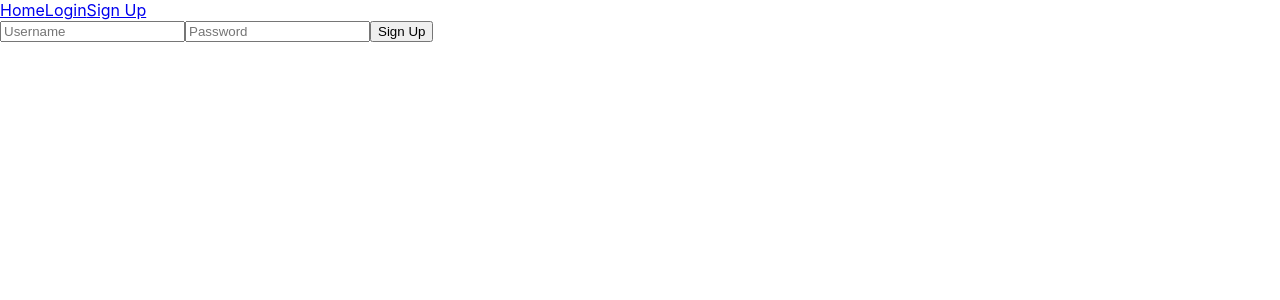
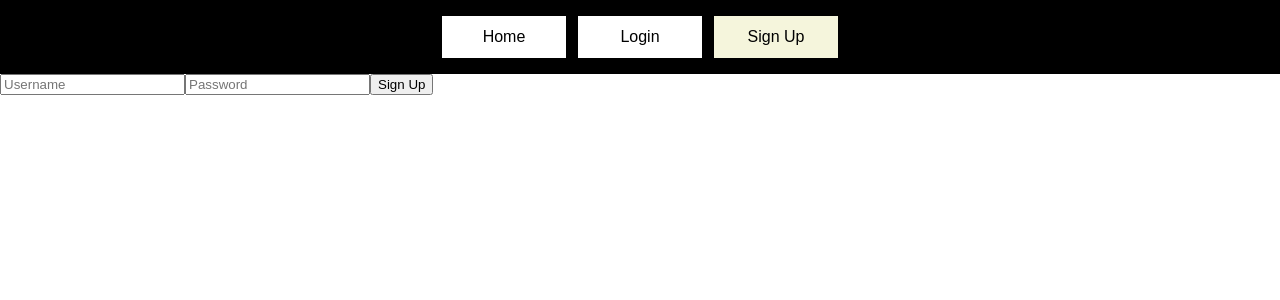
Before and after one commit to e4c5Nf3d6/phase-4-project, a React (Create React App) app in the folder client/: page /signup in a window 1280 px wide. Shown: the top 300 px of the page. Built offline with nearby package versions, Linux system fonts and the light colour scheme; no server answers.

Commit message:
add NavBar styling, implement login and signup redirects

```diff
--- a/client/src/components/App.js
+++ b/client/src/components/App.js
@@ -24,10 +24,10 @@ function App() {
                 <NavBar user={user} onSetUser={setUser} />
                 <Switch>
                     <Route path='/signup'>
-                        <SignUp />
+                        <SignUp onLogin={setUser} />
                     </Route>
                     <Route path='/login'>
-                        <Login onLogin={setUser}/>
+                        <Login onLogin={setUser} />
                     </Route>
                     <Route path='/'>
                         <h1>Home</h1>
--- a/client/src/components/Login.js
+++ b/client/src/components/Login.js
@@ -1,11 +1,16 @@
 import React, { useState } from "react";
+import { useHistory } from "react-router-dom";
 
 function Login({ onLogin }) {
+    const history = useHistory()
     const [username, setUsername] = useState("")
     const [password, setPassword] = useState("")
+    const [error, setError] = useState("")
 
     function handleSubmit(e) {
         e.preventDefault()
+        setError("")
+
         fetch("/login", {
             method: "POST",
             headers: {
@@ -19,13 +24,22 @@ function Login({ onLogin }) {
             .then((r) => {
                 if (r.ok) {
                     r.json()
-                    .then((user) => onLogin(user))
+                    .then((user) => {
+                        onLogin(user)
+                        history.push('/')
+                    })
+                } else {
+                    r.json()
+                    .then((err) => setError(err.error))
                 }
             })
 
+        setUsername("");
+        setPassword("");
     }
 
     return (
+        <>
             <form onSubmit={handleSubmit}>
                 <input
                     type="text"
@@ -43,6 +57,11 @@ function Login({ onLogin }) {
                 />
                 <button type="submit">Login</button>
             </form>
+            <div>
+                <p>{error}</p>
+            </div>
+        </>
+
     )
 }
 
--- a/client/src/components/NavBar.js
+++ b/client/src/components/NavBar.js
@@ -1,5 +1,16 @@
 import React from "react";
 import { NavLink } from "react-router-dom";
+
+const linkStyles = {
+    display: "inline-block",
+    textAlign: "center",
+    width: "100px",
+    padding: "12px",
+    margin: "6px 6px 6px",
+    background: "white",
+    textDecoration: "none",
+    color: "black",
+};
 
 function NavBar({ user, onSetUser }) {
     function handleLogout() {
@@ -12,21 +23,40 @@ function NavBar({ user, onSetUser }) {
     }
 
     return (
-        <div>
-            <NavLink to='/' exact>
+        <div className="navbar">
+            <NavLink
+                to='/'
+                exact
+                style={linkStyles}
+                activeStyle={{
+                    background: "beige"
+                }}
+            >
                 Home
             </NavLink>
             {user ?
                 <>
-                    <h2>Hello, {user.username}</h2>
-                    <button onClick={handleLogout}>Logout</button>
+                    <button className="logout" onClick={handleLogout}>Logout</button>
+                    <h2 className="greeting">Hello, {user.username}</h2>
                 </>
                 :
                 <>
-                    <NavLink to='/login'>
+                    <NavLink
+                        to='/login'
+                        style={linkStyles}
+                        activeStyle={{
+                            background: "beige"
+                        }}
+                    >
                         Login
                     </NavLink>
-                    <NavLink to='/signup'>
+                    <NavLink
+                        to='/signup'
+                        style={linkStyles}
+                        activeStyle={{
+                            background: "beige"
+                        }}
+                    >
                         Sign Up
                     </NavLink>
                 </>
--- a/client/src/components/SignUp.js
+++ b/client/src/components/SignUp.js
@@ -1,11 +1,16 @@
 import React, { useState } from "react";
+import { useHistory } from "react-router-dom";
 
-function SignUp() {
+function SignUp({ onLogin }) {
+    const history = useHistory()
     const [username, setUsername] = useState("")
     const [password, setPassword] = useState("")
+    const [error, setError] = useState("")
 
     function handleSubmit(e) {
         e.preventDefault();
+        setError("");
+
         fetch("/signup", {
             method: "POST",
             headers: {
@@ -16,14 +21,25 @@ function SignUp() {
                 password: password
             })
         })
-            .then((r) => r.json())
-            .then((user) => console.log(user))
+            .then((r) => {
+                if (r.ok) {
+                    r.json()
+                    .then((user) => {
+                        onLogin(user)
+                        history.push("/")
+                    })
+                } else {
+                    r.json()
+                    .then((err) => setError(err.error))
+                }
+            })
 
         setUsername("")
         setPassword("")
     }
 
     return (
+        <>
             <form onSubmit={handleSubmit}>
                 <input
                     type="text"
@@ -41,6 +57,11 @@ function SignUp() {
                 />
                 <button type="submit">Sign Up</button>
             </form>
+            <div>
+                <p>{error}</p>
+            </div>
+        </>
+
     )
 }
 
--- a/client/src/index.css
+++ b/client/src/index.css
@@ -1,13 +1,28 @@
 body {
   margin: 0;
-  font-family: -apple-system, BlinkMacSystemFont, 'Segoe UI', 'Roboto', 'Oxygen',
-    'Ubuntu', 'Cantarell', 'Fira Sans', 'Droid Sans', 'Helvetica Neue',
-    sans-serif;
-  -webkit-font-smoothing: antialiased;
-  -moz-osx-font-smoothing: grayscale;
+  font-family: Arial, Helvetica, sans-serif
 }
 
-code {
-  font-family: source-code-pro, Menlo, Monaco, Consolas, 'Courier New',
-    monospace;
+.navbar {
+    background-color: black;
+    text-align: center;
+    padding: 10px;
 }
+
+.logout {
+    background-color: white;
+    border: none;
+    color: black;
+    padding: 12px;
+    margin: 10px;
+    text-align: center;
+    display: inline;
+    float: right;
+    font-size: 16px;
+}
+
+.greeting {
+    color: white;
+    display: inline;
+    float: right;
+}
```
Also changed, not shown: 1 other file (tests, documents, lock files or other folders). Lines whose indentation alone changed are shown as unchanged.
